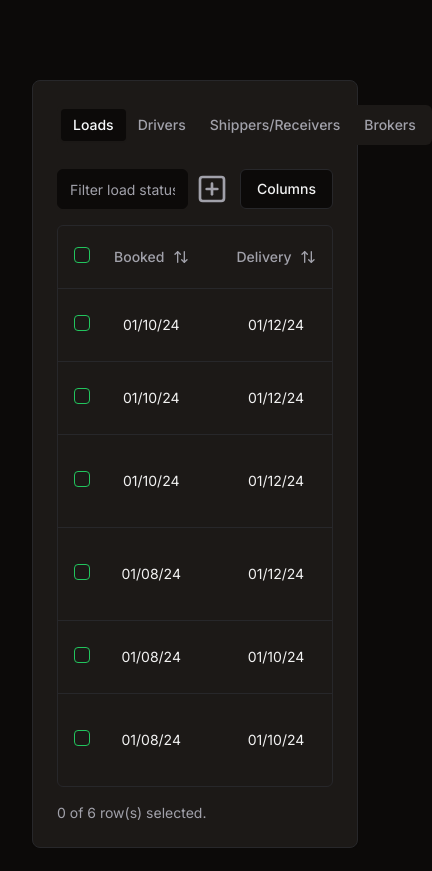
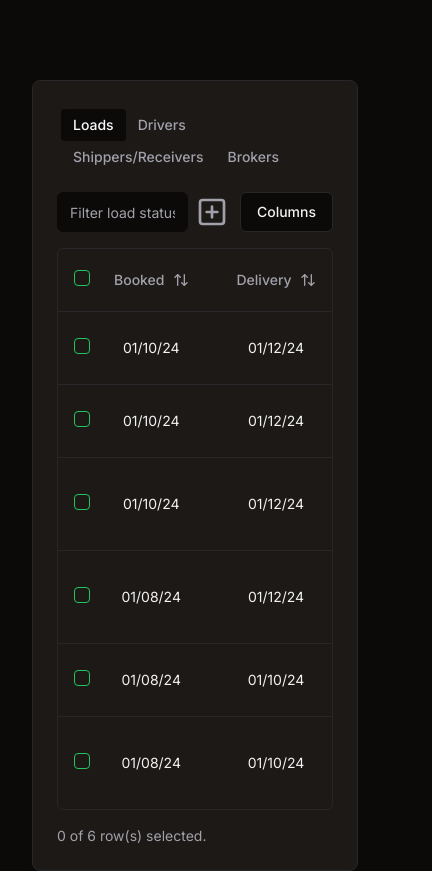
Before and after one commit to joelljones/tms, a Next.js app: page / in a window 390 px wide. Shown: the whole page, 432 px wide, since content can reach past the window. Before the commit the page ends 848 px from the top, so only its background shows below. Built offline with nearby package versions, Linux system fonts and the light colour scheme.

Commit message:
refactor: create mobile view

```diff
--- a/src/components/tab-toggle.jsx
+++ b/src/components/tab-toggle.jsx
@@ -5,7 +5,7 @@ export default function TabsToggle() {
   return (
     <div>
       <Tabs defaultValue="loads">
-        <TabsList className="dark:bg-card dark:text-muted-foreground">
+        <TabsList className="dark:bg-card dark:text-muted-foreground inline-block">
           <TabsTrigger
             value="loads"
             className="dark:data-[state=active]:bg-background"
```
